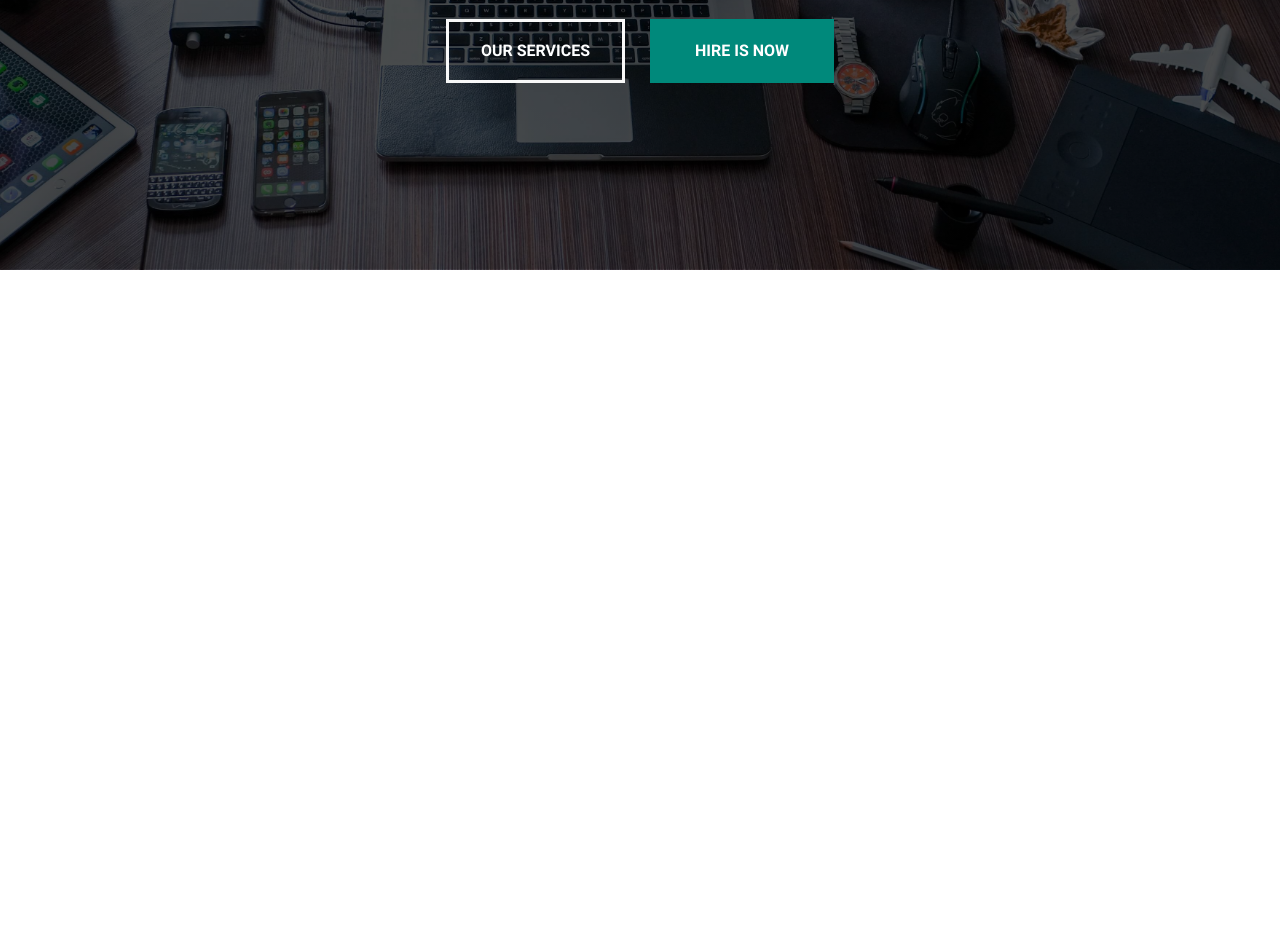
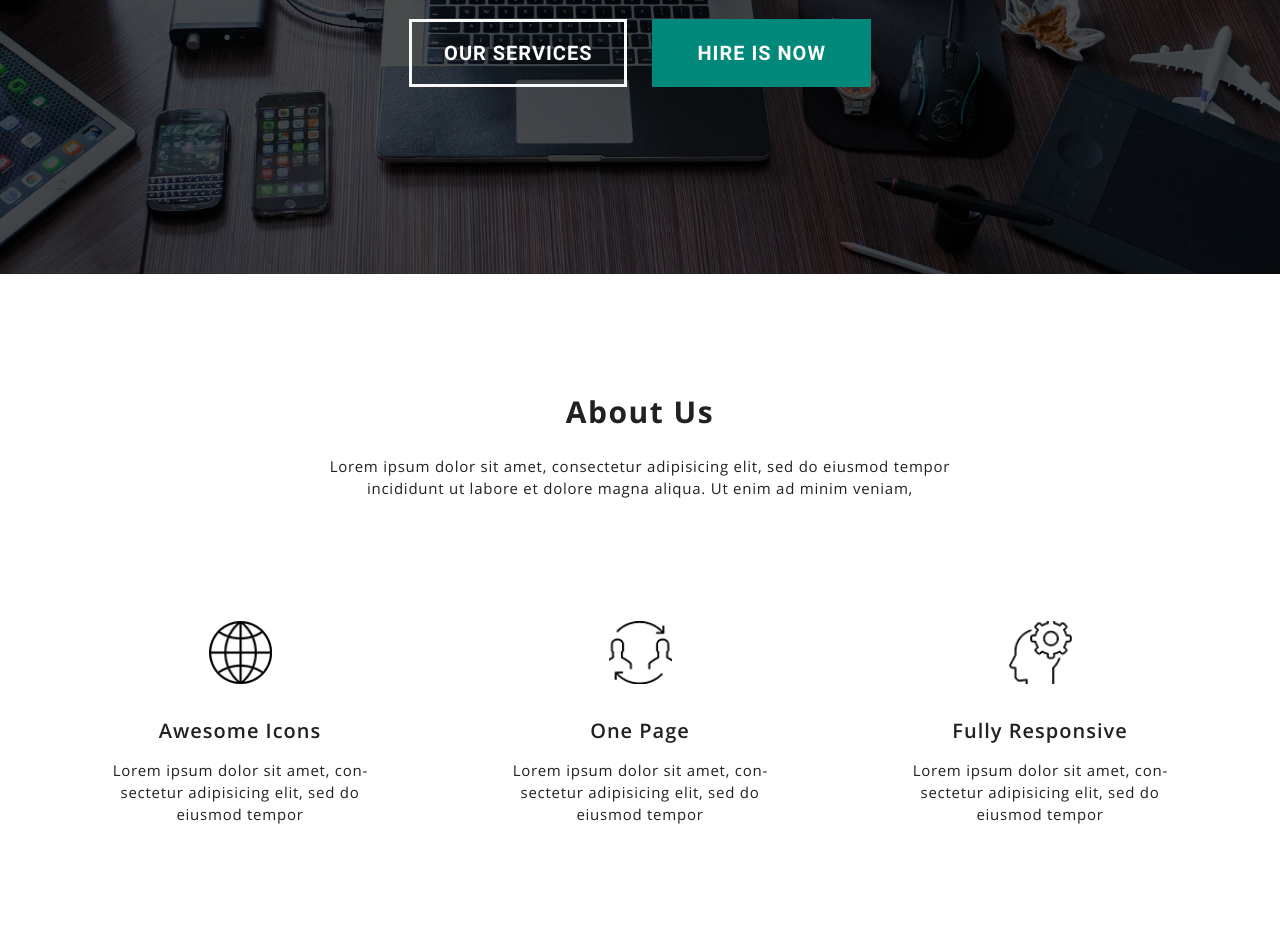
Before and after one commit to AlexandrSvistunov/Bootstrap, a plain HTML site: page index.html in a window 1280 px wide. Shown: the part 500-1447 px from the top of the page. Before the commit the page ends 800 px from the top, so only its background shows below. Drawn offline with Linux system fonts and the light colour scheme; files whose address does not match are found by name.

Commit message:
Секция About

```diff
--- a/index.html
+++ b/index.html
@@ -1,5 +1,5 @@
 <!DOCTYPE html>
-<html lang="ru">
+<html lang="en">
 
 <head>
     <meta charset="UTF-8" />
@@ -66,18 +66,45 @@
             </div>
 
         </section>
+        <section class="about">
+            <div class="container">
+                <div class="row justify-content-center">
+                    <div class="col-xl-7">
+                        <h2 class="title">About Us</h2>
+                        <p class="subtitle">Lorem ipsum dolor sit amet, consectetur adipisicing elit, sed do eiusmod tempor incididunt ut labore et dolore magna aliqua. Ut enim ad minim veniam,</p>
+                    </div>
+                </div>
+                <div class="row justify-content-around">
+                    <div class="col-xl-3 about__item">
+                        <img class="about__item-img" src="img/internet.png" alt="Awesome Icons">
+                        <h3 class="item-title">Awesome Icons</h3>
+                        <p class="item-text">Lorem ipsum dolor sit amet, consectetur adipisicing elit, sed do eiusmod tempor</p>
+                    </div>
+                    <div class="col-xl-3 about__item">
+                        <img class="about__item-img" src="img/transfer.png " alt="One Page">
+                        <h3 class="item-title">One Page</h3>
+                        <p class="item-text">Lorem ipsum dolor sit amet, consectetur adipisicing elit, sed do eiusmod tempor</p>
+                    </div>
+                    <div class="col-xl-3 about__item ">
+                        <img class="about__item-img" src="img/head.png" alt="Fully Responsive ">
+                        <h3 class="item-title">Fully Responsive</h3>
+                        <p class="item-text">Lorem ipsum dolor sit amet, consectetur adipisicing elit, sed do eiusmod tempor</p>
+                    </div>
+                </div>
+            </div>
+        </section>
     </main>
     <!-- /.main -->
     <!-- Footer -->
-    <footer class="footer">
-        <div class="container">
-            <nav class="footer-nav"></nav>
+    <footer class="footer ">
+        <div class="container ">
+            <nav class="footer-nav "></nav>
             <!-- /.footer-nav -->
         </div>
         <!-- /.footer-container -->
     </footer>
     <!-- /.footer -->
-    <script src="js/bootstrap.bundle.min.js"></script>
+    <script src="js/bootstrap.bundle.min.js "></script>
 </body>
 
 </html>
--- a/sass/_base.sass
+++ b/sass/_base.sass
@@ -38,8 +38,6 @@ ul, li
 
 img
   object-fit: cover
-  width: 100%
-  height: 100%
   display: block
 
 
@@ -53,3 +51,34 @@ button
 
 .container
   max-width: 1200px
+
+.title
+  font-size: 30px
+  font-weight: 700
+  line-height: 0.73
+  letter-spacing: 1.5px
+
+.subtitle
+  font-size: 15px
+  font-weight: 400
+  line-height: 1.47
+  letter-spacing: 0.75px
+
+.button
+  font-family: "Roboto", sans-serif
+  font-weight: 700
+  text-transform: uppercase
+  font-size: 20px
+  letter-spacing: 1px
+
+.item-title
+  font-size: 20px
+  font-weight: 600
+  line-height: 1.1
+  letter-spacing: 1px
+
+.item-text
+  font-size: 15px
+  font-weight: 400
+  line-height: 1.47
+  letter-spacing: 0.75px
--- a/sass/_variables.sass
+++ b/sass/_variables.sass
@@ -1,8 +1,5 @@
 $primary-color: #212121
 $button-color:#00897b
 $background-color: #ffffff
-$dack-bg: #0A223D
-$bread-crumbs-link-color: #2917c5
-$footer-color: #BDBDBD
 $hover-button: darken($button-color, 10%)
 $active-button: lighten($button-color, 10%)
--- /dev/null
+++ b/sass/bloks/_about.sass
@@ -0,0 +1,30 @@
+/****************About***************/
+.about
+  text-align: center
+  padding-top: 127px
+  padding-bottom: 106px
+
+
+
+  // .col-xl-6
+  //   width: 55%
+
+  .title
+    margin-bottom: 32px
+
+  .subtitle
+    margin-bottom: 122px
+
+  &__item
+    &-img
+      width: 63px
+      height: 63px
+      display: inline-block
+      margin-bottom: 36px
+
+  .item
+    &-title
+      margin-bottom: 17px
+
+    &-text
+      hyphens: auto
--- a/sass/bloks/_main.sass
+++ b/sass/bloks/_main.sass
@@ -40,8 +40,3 @@
     &--full
       background-color: $button-color
       padding: 20px 45px
-
-.button
-  font-family: "Roboto", sans-serif
-  font-weight: 700
-  text-transform: uppercase
--- a/sass/style.sass
+++ b/sass/style.sass
@@ -4,5 +4,6 @@
 @import base
 @import bloks/header
 @import bloks/main
+@import bloks/about
 @import bloks/footer
 @import media
```
Also changed, not shown: css/style.css, img/head.png (added), img/internet.png (added), img/svg/up-right-and-down-left-from-center-solid.svg (renamed from img/svg/up-down.svg), img/transfer.png (added), 1 other file.
